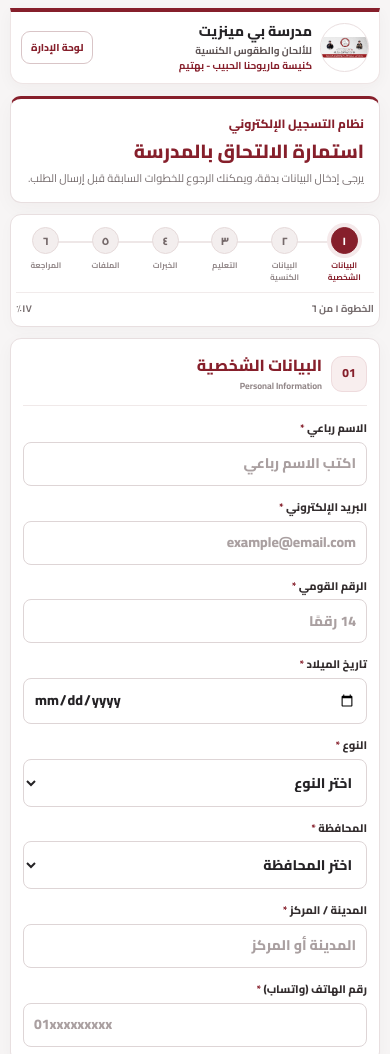
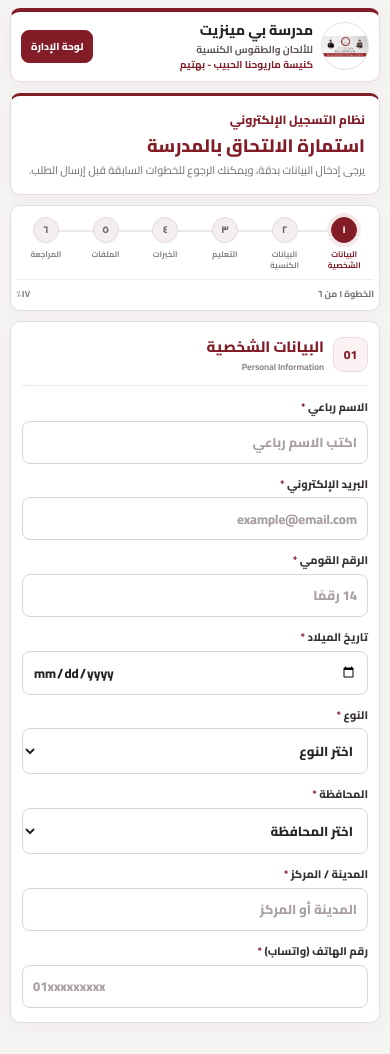
Before and after one commit to mariam2009m44-lab/Online-Registration-System, a plain HTML site: page index.html in a window 390 px wide. Shown: the top 1054 px of the page. Drawn offline with Linux system fonts and the light colour scheme.

Commit message:
Rebuild registration styling to match white and burgundy reference layout

```diff
--- a/wizard.css
+++ b/wizard.css
@@ -1,158 +1,106 @@
-:root{color-scheme:light;--wine:#861f2b;--wine-dark:#68151f;--ink:#252326;--muted:#766d6e;--line:#e8dfe0;--soft:#faf6f6;--white:#fff}
+/* Unified reference layout — white, burgundy and charcoal only */
+:root{color-scheme:light;--wine:#821d28;--wine-dark:#68151f;--wine-soft:#fbf2f3;--ink:#282426;--muted:#756b6c;--line:#e7dddd;--paper:#fff;--page:#f6f3f3}
 *{box-sizing:border-box}
-html{min-height:100%;background:#f5f2f2}
-body.registration-app{margin:0;min-height:100vh;background:#f5f2f2!important;color:var(--ink)!important;font-family:"Cairo",Arial,sans-serif!important;font-size:15px;line-height:1.7}
+html{min-height:100%;background:var(--page)}
+body.registration-app{margin:0;min-height:100vh;background:var(--page)!important;color:var(--ink)!important;font-family:"Cairo",Arial,sans-serif!important;font-size:15px;line-height:1.7;-webkit-text-size-adjust:100%;color-scheme:light}
 .registration-app button,.registration-app input,.registration-app select,.registration-app textarea{font:inherit}
-.app-shell{max-width:1120px;margin:0 auto;padding:18px 22px 10px}
-.topbar{display:flex;align-items:center;justify-content:space-between;gap:16px;padding:10px 2px 18px;border-bottom:1px solid var(--line)}
-.brand{display:flex;align-items:center;gap:13px;color:inherit;text-decoration:none}
-.brand img{width:68px;height:68px;object-fit:contain;border-radius:50%;border:1px solid #eadfe0;background:#fff}
-.brand span{display:flex;flex-direction:column;line-height:1.55}
-.brand strong{font-size:19px;font-weight:800}
-.brand small{font-size:13px;color:#5f5556;font-weight:700}
+.app-shell{width:min(100% - 36px,1120px);margin:0 auto;padding:15px 0 10px}
+.topbar{display:flex;align-items:center;justify-content:space-between;gap:16px;padding:12px 18px;background:#fff;border:1px solid var(--line);border-top:4px solid var(--wine);border-radius:13px;box-shadow:0 5px 18px #3910160a}
+.brand{display:flex;align-items:center;gap:13px;min-width:0;color:inherit;text-decoration:none}
+.brand img{width:66px;height:66px;flex:0 0 auto;object-fit:contain;border-radius:50%;border:1px solid var(--line);background:#fff}
+.brand span{display:flex;flex-direction:column;min-width:0;line-height:1.55}
+.brand strong{font-size:19px;font-weight:800;color:var(--ink)}
+.brand small{font-size:12px;color:#62595a;font-weight:700}
 .brand .church-name{color:var(--wine)}
-.admin-shortcut{background:#fff;color:var(--wine);border:1px solid #d9c5c7;border-radius:9px;padding:8px 15px;text-decoration:none;font-size:12px;font-weight:800}
-.main-content{max-width:900px;margin:22px auto}
-.intro-card{background:linear-gradient(135deg,#fff,#fcf8f8);border:1px solid var(--line);border-radius:15px;padding:23px 26px;margin-bottom:18px;box-shadow:0 5px 20px rgba(55,20,25,.035)}
+.admin-shortcut{flex:0 0 auto;background:var(--wine);color:#fff;border:1px solid var(--wine);border-radius:8px;padding:9px 16px;text-decoration:none;font-size:12px;font-weight:800}
+.main-content{width:100%;max-width:900px;margin:18px auto}
+.intro-card{background:#fff;border:1px solid var(--line);border-top:3px solid var(--wine);border-radius:13px;padding:20px 24px;margin-bottom:14px;box-shadow:0 4px 16px #39101608}
 .eyebrow{color:var(--wine);font-size:12px;font-weight:800}
-.intro-card h1{font-size:25px;line-height:1.4;margin:4px 0;color:var(--ink);font-weight:800}
+.intro-card h1{font-size:24px;line-height:1.4;margin:3px 0;color:var(--wine);font-weight:800}
 .intro-card p{margin:0;color:var(--muted);font-size:13px}
-.stepper{position:relative;background:#fff;border:1px solid var(--line);border-radius:14px;padding:18px 20px 12px;margin-bottom:17px;box-shadow:0 4px 16px rgba(55,20,25,.025)}
+.stepper{position:relative;background:#fff;border:1px solid var(--line);border-radius:13px;padding:17px 18px 11px;margin-bottom:14px;box-shadow:0 4px 16px #39101607;overflow:hidden}
 .stepper ol{position:relative;z-index:1;display:grid;grid-template-columns:repeat(6,minmax(0,1fr));gap:4px;list-style:none;padding:0;margin:0}
-.progress-track{position:absolute;top:37px;right:9%;left:9%;height:3px;background:#eee7e7;z-index:0}
+.progress-track{position:absolute;top:35px;right:9%;left:9%;height:3px;background:#eee7e7;z-index:0}
 .progress-track span{display:block;width:0;height:100%;background:var(--wine);transition:width .25s}
-.step{display:flex;flex-direction:column;align-items:center;gap:6px;text-align:center;color:#93898a;min-width:0}
-.step>span{width:34px;height:34px;display:grid;place-items:center;border-radius:50%;background:#f3eeee;border:1px solid #e6dada;color:#75696a;font-weight:800;font-size:13px}
+.step{display:flex;flex-direction:column;align-items:center;gap:6px;text-align:center;color:#8b8081;min-width:0}
+.step>span{width:34px;height:34px;display:grid;place-items:center;border-radius:50%;background:#f4eeee;border:1px solid #e6dada;color:#75696a;font-weight:800;font-size:13px}
 .step small{font-size:10px;font-weight:700;line-height:1.4;white-space:normal}
 .step.active,.step.done{color:var(--wine)}
 .step.active>span,.step.done>span{background:var(--wine);border-color:var(--wine);color:#fff;box-shadow:0 0 0 4px #f5e9ea}
-.step-counter{display:flex;justify-content:space-between;margin-top:13px;padding-top:9px;border-top:1px solid #f1ebeb;color:var(--muted);font-size:11px;font-weight:700}
-.form-step{background:#fff;border:1px solid var(--line);border-radius:15px;padding:22px 24px;box-shadow:0 5px 18px rgba(55,20,25,.035);animation:fade-in .2s ease}
-.form-step[hidden]{display:none!important}
-@keyframes fade-in{from{opacity:.55;transform:translateY(4px)}to{opacity:1;transform:translateY(0)}}
-.section-heading{display:flex;align-items:center;gap:13px;padding-bottom:16px;margin-bottom:17px;border-bottom:1px solid #f0e9e9}
-.section-icon{width:43px;height:43px;display:grid;place-items:center;background:#f8eeee;border:1px solid #eedbdd;border-radius:11px;color:var(--wine);font-size:15px;font-weight:800}
+.step-counter{display:flex;justify-content:space-between;margin-top:12px;padding-top:8px;border-top:1px solid #f1ebeb;color:var(--muted);font-size:11px;font-weight:700}
+#registration-form{width:100%;margin:0}
+.form-step,.form-step.active{width:100%;background:#fff;border:1px solid var(--line);border-radius:13px;padding:22px 24px;box-shadow:0 5px 18px #39101608;animation:fade-in .18s ease}
+.form-step[hidden],.form-step:not(.active){display:none!important}
+@keyframes fade-in{from{opacity:.65;transform:translateY(3px)}to{opacity:1;transform:translateY(0)}}
+.section-heading{display:flex;align-items:center;gap:13px;padding-bottom:14px;margin-bottom:16px;border-bottom:1px solid #f0e9e9}
+.section-icon{width:42px;height:42px;flex:0 0 auto;display:grid;place-items:center;background:var(--wine-soft);border:1px solid #eedbdd;border-radius:10px;color:var(--wine);font-size:14px;font-weight:800}
 .section-heading h2{font-size:19px;line-height:1.4;margin:0;color:var(--wine);font-weight:800}
-.section-heading p{margin:2px 0 0;color:#918687;font-size:11px;font-weight:700;direction:ltr;text-align:right}
-.fields-grid{display:grid;grid-template-columns:repeat(2,minmax(0,1fr));gap:15px 17px}
+.section-heading p{margin:2px 0 0;color:#918687;font-size:10px;font-weight:700;direction:ltr;text-align:right}
+.fields-grid{display:grid;grid-template-columns:repeat(2,minmax(0,1fr));gap:14px 17px}
 .field{display:flex;flex-direction:column;gap:6px;min-width:0;color:#393334;font-size:12px;font-weight:800}
 .field.full{grid-column:1/-1}
 .field>span b,.declaration b{color:var(--wine)}
-.field input,.field select,.field textarea{width:100%;min-width:0;min-height:45px;padding:10px 12px;background:#fff;border:1px solid #ddd4d5;border-radius:8px;color:var(--ink);font-size:13px;outline:none}
-.field textarea{resize:vertical;min-height:90px}
+.field input,.field select,.field textarea{display:block;width:100%;min-width:0;min-height:45px;padding:9px 12px;background:#fff;border:1px solid #ddd4d5;border-radius:8px;color:var(--ink);font-size:13px;outline:none}
+.field textarea{resize:vertical;min-height:88px}
 .field input:focus,.field select:focus,.field textarea:focus{border-color:var(--wine);box-shadow:0 0 0 3px #861f2b13}
 .field input::placeholder,.field textarea::placeholder{color:#aaa0a1}
-.info-note{margin-top:18px;padding:12px 14px;border:1px solid #eadbdd;background:#fbf6f6;border-radius:9px;color:#6e5558;font-size:12px}
+.info-note{margin-top:17px;padding:11px 14px;border:1px solid #eadbdd;background:#fbf6f6;border-radius:9px;color:#6e5558;font-size:12px}
 .info-note.warning{border-color:#e8d4d5;background:#fff9f9;color:#7d333b}
-.upload-grid{display:grid;grid-template-columns:repeat(2,minmax(0,1fr));gap:13px}
-.upload-card{display:flex;flex-direction:column;align-items:center;text-align:center;gap:5px;padding:20px 14px;border:1px dashed #cdb5b8;border-radius:11px;background:#fdfafa;color:var(--ink)}
-.upload-symbol{font-size:27px;color:var(--wine)}
-.upload-card strong{font-size:13px}
-.upload-card small{color:var(--muted);font-size:11px}
-.upload-card input{max-width:100%;margin-top:8px;font-size:11px}
+.upload-grid{display:grid;grid-template-columns:repeat(2,minmax(0,1fr));gap:12px}
+.upload-card{display:flex;flex-direction:column;align-items:center;text-align:center;gap:5px;padding:18px 13px;border:1px dashed #cdb5b8;border-radius:10px;background:#fdfafa;color:var(--ink);min-width:0}
+.upload-symbol{font-size:26px;color:var(--wine)}
+.upload-card strong{font-size:13px}.upload-card small{color:var(--muted);font-size:11px}
+.upload-card input{max-width:100%;margin-top:7px;font-size:11px}
 .review-intro{font-size:12px;color:var(--muted);margin:0 0 13px}
 .review-grid{display:grid;grid-template-columns:repeat(2,minmax(0,1fr));gap:9px}
 .review-item{padding:10px 12px;border:1px solid #eee6e6;border-radius:8px;background:#fdfbfb;min-width:0}
-.review-item small{display:block;color:#8a7e7f;font-size:10px}
-.review-item strong{display:block;font-size:12px;overflow-wrap:anywhere}
-.declaration{margin-top:16px;padding:15px;border:1px solid #e7d8d9;border-radius:10px;background:#fcf8f8}
-.declaration h3{margin:0 0 4px;color:var(--wine);font-size:14px}
-.declaration p{margin:0 0 10px;font-size:12px}
-.declaration label{display:flex;align-items:flex-start;gap:8px;font-size:12px;font-weight:700}
-.declaration input{accent-color:var(--wine);margin-top:6px}
-.form-alert{min-height:24px;margin:9px 2px 0;color:#a11e2c;font-size:12px;font-weight:800}
-.form-actions{display:flex;align-items:center;gap:10px;margin-top:12px}
-.btn{min-width:112px;border-radius:9px;padding:10px 18px;border:1px solid transparent;cursor:pointer;font-size:13px!important;font-weight:800!important}
+.review-item small{display:block;color:#8a7e7f;font-size:10px}.review-item strong{display:block;font-size:12px;overflow-wrap:anywhere}
+.declaration{margin-top:15px;padding:14px;border:1px solid #e7d8d9;border-radius:10px;background:#fcf8f8}
+.declaration h3{margin:0 0 4px;color:var(--wine);font-size:14px}.declaration p{margin:0 0 10px;font-size:12px}
+.declaration label{display:flex;align-items:flex-start;gap:8px;font-size:12px;font-weight:700}.declaration input{accent-color:var(--wine);margin-top:6px}
+.form-alert{min-height:23px;margin:8px 2px 0;color:#a11e2c;font-size:12px;font-weight:800}
+.form-actions{display:flex;align-items:center;gap:10px;margin-top:11px;padding:11px;background:#fff;border:1px solid var(--line);border-radius:11px}
+.btn{min-width:112px;border-radius:8px;padding:10px 17px;border:1px solid transparent;cursor:pointer;font-size:13px!important;font-weight:800!important}
 .btn:disabled{opacity:.45;cursor:not-allowed}
-.btn-back{background:#fff;border-color:#dcd2d3;color:#665b5c}
-.btn-next,.btn-submit{background:linear-gradient(135deg,#751923,#9b2935);color:#fff;box-shadow:0 4px 12px #861f2b20}
+.btn-back{background:#fff;border-color:#dcd2d3;color:var(--wine)}
+.btn-next,.btn-submit{background:var(--wine);color:#fff;box-shadow:0 4px 12px #861f2b20}
+.btn-next:hover,.btn-submit:hover,.admin-shortcut:hover{background:var(--wine-dark)}
 .secure-note{flex:1;text-align:center;color:#918586;font-size:10px}
 .site-footer{text-align:center;border-top:1px solid var(--line);padding:13px 5px 4px;color:#827778;font-size:11px}
 .site-footer span{color:var(--wine);padding:0 6px}
-@media(max-width:640px){
-.app-shell{padding:8px 10px 8px}
-.topbar{padding:6px 1px 12px}
-.brand{gap:8px}.brand img{width:49px;height:49px}
-.brand strong{font-size:15px}.brand small{font-size:10px}
-.admin-shortcut{padding:7px 9px;font-size:10px}
-.main-content{margin:13px auto}
-.intro-card{padding:15px 15px;margin-bottom:11px;border-radius:11px}
-.intro-card h1{font-size:19px}.intro-card p{font-size:11px}
-.stepper{padding:13px 8px 9px;margin-bottom:11px;border-radius:11px}
-.stepper ol{gap:1px}.step>span{width:27px;height:27px;font-size:11px}
-.step small{font-size:8px;max-width:54px}
-.progress-track{top:26px;right:8%;left:8%;height:2px}
-.step-counter{margin-top:9px;padding-top:7px;font-size:10px}
-.form-step{padding:15px 12px;border-radius:11px}
-.section-heading{gap:9px;padding-bottom:12px;margin-bottom:13px}
-.section-icon{width:36px;height:36px;font-size:12px}
-.section-heading h2{font-size:16px}.section-heading p{font-size:9px}
-.fields-grid{grid-template-columns:1fr;gap:11px}
-.field.full{grid-column:auto}
-.field{font-size:11px;gap:4px}
-.field input,.field select,.field textarea{min-height:43px;font-size:12px;padding:9px 10px}
-.upload-grid{grid-template-columns:1fr 1fr;gap:8px}
-.upload-card{padding:13px 7px}.upload-card strong{font-size:11px}.upload-card small{font-size:9px}
-.upload-card input{font-size:9px}
-.review-grid{grid-template-columns:1fr}
-.form-actions{gap:7px;flex-wrap:wrap}
-.btn{min-width:88px;padding:9px 12px;font-size:12px!important}
-.secure-note{order:3;flex-basis:100%;padding-top:3px}
-.site-footer{font-size:9px}
+@media(max-width:680px){
+ .app-shell{width:calc(100% - 20px);padding:8px 0}
+ .topbar{padding:8px 10px;gap:8px;border-radius:10px}
+ .brand{gap:8px}.brand img{width:48px;height:48px}
+ .brand strong{font-size:14px}.brand small{font-size:10px}
+ .admin-shortcut{padding:7px 9px;font-size:10px}
+ .main-content{margin:11px auto}
+ .intro-card{padding:14px 14px;margin-bottom:10px;border-radius:10px}
+ .intro-card h1{font-size:18px}.intro-card p{font-size:11px}
+ .stepper{padding:11px 5px 8px;margin-bottom:10px;border-radius:10px}
+ .stepper ol{gap:0}.step>span{width:26px;height:26px;font-size:10px}
+ .step small{font-size:8px;max-width:54px}
+ .progress-track{top:24px;right:8%;left:8%;height:2px}
+ .step-counter{margin-top:8px;padding-top:6px;font-size:9px}
+ .form-step,.form-step.active{padding:14px 11px;border-radius:10px}
+ .section-heading{gap:9px;padding-bottom:11px;margin-bottom:12px}
+ .section-icon{width:35px;height:35px;font-size:12px}
+ .section-heading h2{font-size:15px}.section-heading p{font-size:9px}
+ .fields-grid{grid-template-columns:minmax(0,1fr);gap:11px}
+ .field.full{grid-column:auto}.field{font-size:11px;gap:4px}
+ .field input,.field select,.field textarea{min-height:43px;font-size:13px;padding:9px 10px}
+ .upload-grid{grid-template-columns:repeat(2,minmax(0,1fr));gap:8px}
+ .upload-card{padding:12px 7px}.upload-card strong{font-size:11px}.upload-card small{font-size:9px}.upload-card input{font-size:9px}
+ .review-grid{grid-template-columns:minmax(0,1fr)}
+ .form-actions{gap:7px;flex-wrap:wrap;padding:9px}
+ .btn{min-width:86px;padding:9px 11px;font-size:12px!important}
+ .secure-note{order:3;flex-basis:100%;padding-top:2px}
+ .site-footer{font-size:9px}
 }
-@media(prefers-color-scheme:dark){html,body.registration-app{background:#f5f2f2!important;color:#252326!important}.form-step,.stepper,.intro-card,.topbar,.upload-card,.review-item{background-color:#fff!important;color:#252326!important}}
-
-/* Final mobile-first polish: force the intended light white/burgundy theme */
-:root{color-scheme:light!important;--wine:#861f2b;--wine-dark:#68151f;--ink:#252326;--muted:#766d6e;--line:#e8dfe0;--soft:#faf6f6;--white:#fff}
-html,body.registration-app{width:100%!important;max-width:100%!important;min-width:0!important;overflow-x:hidden!important;background:#f7f5f5!important;color:#252326!important;color-scheme:light!important}
-body.registration-app{font-size:15px!important;-webkit-text-size-adjust:100%;text-size-adjust:100%}
-.app-shell{width:100%!important;max-width:1120px!important;margin-inline:auto!important}
-.topbar{background:#fff;border:1px solid #eee5e5;border-top:4px solid #861f2b;border-radius:0 0 13px 13px;padding:12px 16px!important;box-shadow:0 4px 15px rgba(50,20,25,.035)}
-.intro-card{background:#fff!important;border-top:3px solid #861f2b!important}
-.intro-card h1{color:#861f2b!important}
-.stepper,.form-step{background:#fff!important;color:#252326!important}
-.stepper{overflow:hidden}
-.step{cursor:default}
-.step.active small,.step.done small{color:#861f2b!important}
-.section-heading h2{color:#861f2b!important}
-.field,.field span{color:#332d2e}
-.field input,.field select,.field textarea{background:#fff!important;color:#252326!important;border-color:#ded5d6!important}
-.field input:focus,.field select:focus,.field textarea:focus{border-color:#861f2b!important;box-shadow:0 0 0 3px rgba(134,31,43,.1)!important}
-.form-step:not(.active){display:none!important}
-.form-step[hidden]{display:none!important}
-.form-actions{background:#fff;border:1px solid #eee5e5;border-radius:12px;padding:12px}
-.btn-next,.btn-submit{background:#861f2b!important;color:#fff!important}
-.btn-back{background:#fff!important;color:#861f2b!important;border-color:#d9c7c9!important}
-@media(max-width:760px){
- html,body.registration-app{width:100vw!important;max-width:100vw!important;overflow-x:hidden!important}
- .app-shell{width:100%!important;max-width:none!important;padding:8px 10px 12px!important}
- .topbar{width:100%;gap:8px;padding:9px 10px!important}
- .brand{min-width:0;flex:1}
- .brand span{min-width:0}
- .brand strong{font-size:14px!important}
- .brand small{font-size:10px!important}
- .admin-shortcut{white-space:nowrap;font-size:10px!important}
- .main-content{width:100%!important;max-width:none!important;margin:12px auto!important}
- .intro-card{padding:15px!important}
- .intro-card h1{font-size:19px!important}
- .stepper{width:100%;padding:12px 5px 9px!important}
- .stepper ol{grid-template-columns:repeat(6,minmax(0,1fr))!important;gap:0!important}
- .step{min-width:0!important}
- .step>span{width:27px!important;height:27px!important}
- .step small{font-size:8px!important;max-width:54px!important;overflow-wrap:anywhere}
- .form-step{width:100%!important;padding:15px 12px!important}
- .fields-grid{display:grid!important;grid-template-columns:minmax(0,1fr)!important;gap:12px!important}
- .field.full{grid-column:auto!important}
- .field input,.field select,.field textarea{width:100%!important;min-width:0!important;font-size:14px!important;min-height:44px!important}
- .upload-grid{grid-template-columns:repeat(2,minmax(0,1fr))!important}
- .review-grid{grid-template-columns:minmax(0,1fr)!important}
- .form-actions{display:flex!important;flex-wrap:wrap!important}
- .secure-note{flex-basis:100%!important;order:3}
+@media(max-width:360px){
+ .app-shell{width:calc(100% - 14px)}
+ .brand img{width:42px;height:42px}.brand strong{font-size:12px}.brand small{font-size:9px}
+ .step small{font-size:7px;max-width:45px}
+ .section-heading h2{font-size:14px}
+ .upload-grid{grid-template-columns:1fr}
 }
-@media(max-width:380px){
- .brand img{width:43px!important;height:43px!important}
- .brand strong{font-size:12px!important}
- .brand small{font-size:9px!important}
- .step small{font-size:7px!important;max-width:46px!important}
- .section-heading h2{font-size:15px!important}
-}
```
